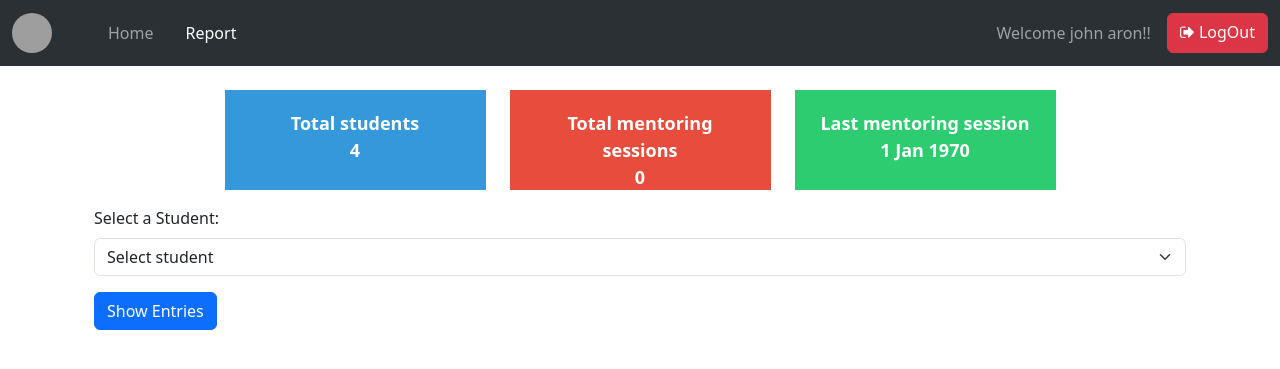
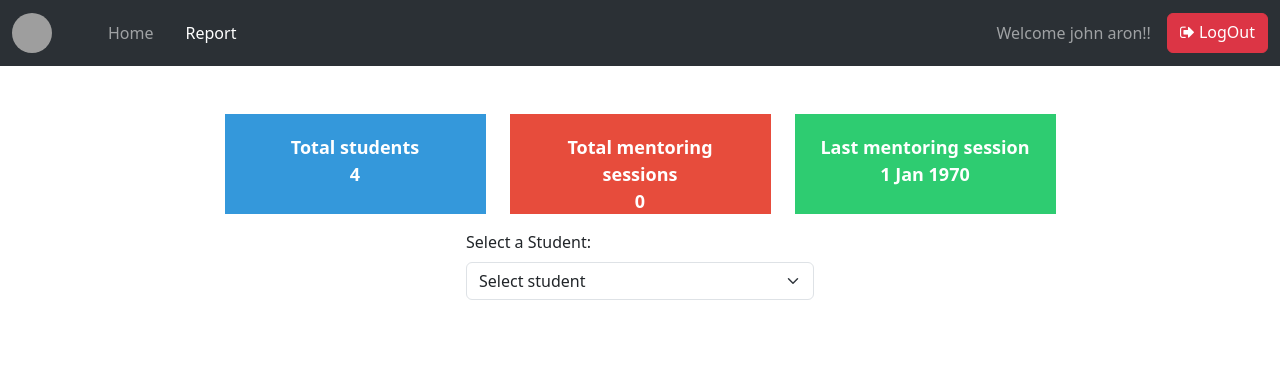
Before and after one commit to gowtham2004/feedback_ccet, a PHP site: page /report.php in a window 1280 px wide. Shown: the top 369 px of the page. Run offline with PHP 8.4, Linux system fonts and the light colour scheme; a user stored in the database is signed in; data comes from the database, SQL or seed files in the repository; grey boxes are pictures that could not be loaded.

Commit message:
report removing show entries button

```diff
--- a/report.php
+++ b/report.php
@@ -77,7 +77,9 @@ try {
     <title>Feedback Entries</title>
     <link href="https://cdn.jsdelivr.net/npm/bootstrap@5.3.2/dist/css/bootstrap.min.css" rel="stylesheet"
         integrity="sha384-T3c6CoIi6uLrA9TneNEoa7RxnatzjcDSCmG1MXxSR1GAsXEV/Dwwykc2MPK8M2HN" crossorigin="anonymous">
-    <link rel="stylesheet" href="https://cdnjs.cloudflare.com/ajax/libs/font-awesome/4.7.0/css/font-awesome.min.css">
+    <link rel="stylesheet" href="https://cdnjs.cloudflare.com/ajax/libs/font-awesome/4.7.0/css/font-awesome.min.css">4
+    <script src="https://code.jquery.com/jquery-3.6.4.min.js"></script>
+
 
     <style>
         ul {
@@ -185,10 +187,12 @@ try {
             </div>
         </div>
         <div class="container mt-3">
-            <form action="" method="post">
-                <div class="mb-3">
+            <form action="" method="post" id="selectstudent">
+                <div class="row justify-content-center mt-3">
+                    <div class="col-lg-4 col-md-6 col-sm-8 mb-3">
                         <label for="selectedStudentID" class="form-label">Select a Student:</label>
-                    <select name="selectedStudentID" id="selectedStudentID" class="form-select">
+                        <select name="selectedStudentID" id="selectedStudentID" class="form-select"
+                            onchange="submitform()">
                             <option value="0">Select student</option>
                             <?php foreach ($Names as $row): ?>
                                 <option value="<?php echo ($IDmap[$row]); ?>">
@@ -197,8 +201,15 @@ try {
                             <?php endforeach; ?>
                         </select>
                     </div>
-                <button type="submit" name="submit" class="btn btn-primary">Show Entries</button>
+                </div>
+                <!-- <button type="submit" name="submit" class="btn btn-primary">Show Entries</button> -->
             </form>
+            <script>
+                function submitform() {
+                    console.log("wrkng");
+                    document.getElementById("selectstudent").submit();
+                }
+            </script>
 
             <div class="container">
                 <div class="row">
@@ -206,7 +217,7 @@ try {
                         <!-- Student entries will be dynamically added here -->
                     </div>
                     <?php
-                    if (isset($_POST["submit"])) {
+                    if (isset($_POST["selectedStudentID"])) {
                         $studentid = isset($_POST['selectedStudentID']) ? $_POST['selectedStudentID'] : '';
                         if ($studentid == 0) {
                             echo ('<h1>Please select any student</h1>');
```
Lines whose indentation alone changed are shown as unchanged.
